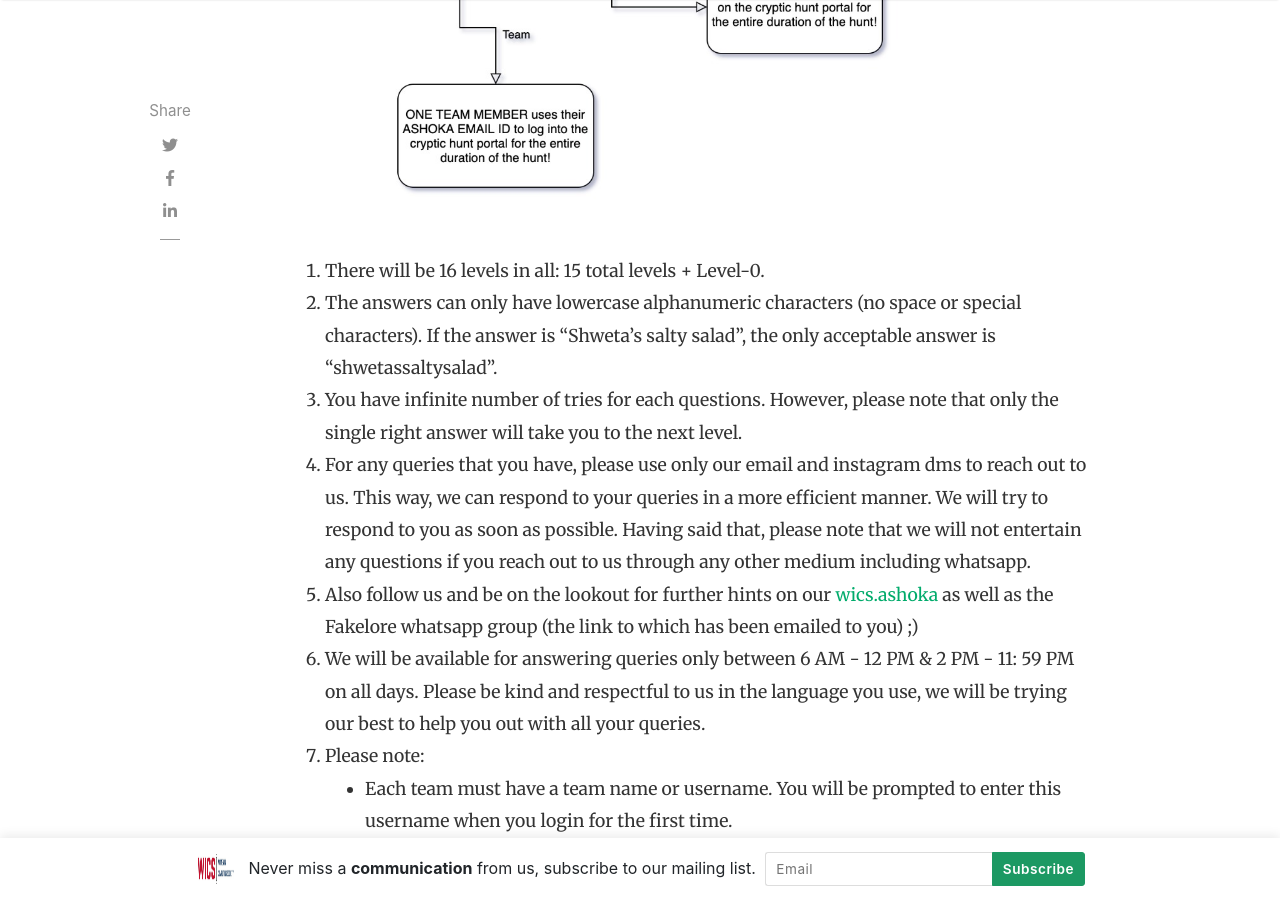
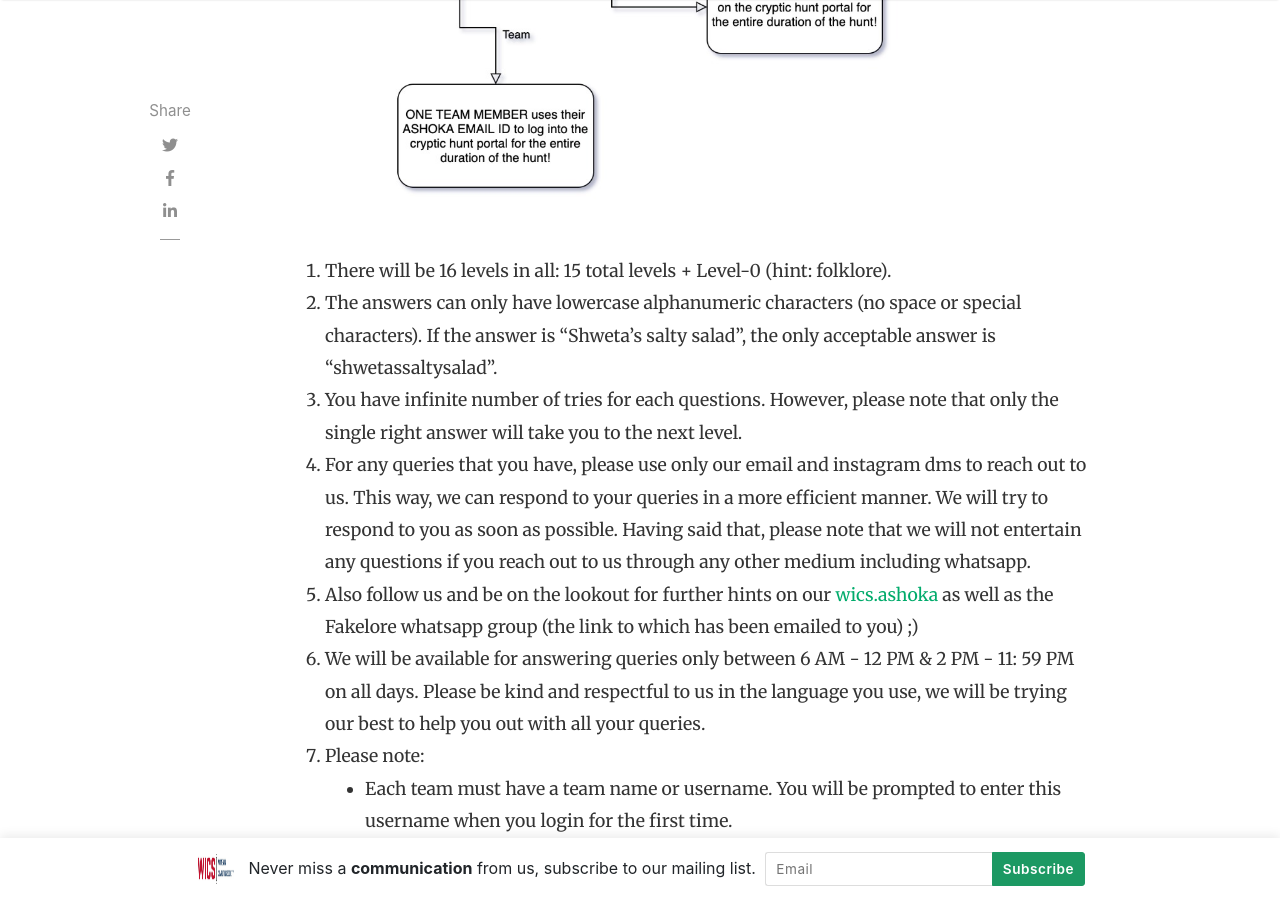
Before and after one commit to wics-ashoka/wics-ashoka.github.io, a Jekyll site: the page built from _posts/2021-09-17-cryptichuntfakelore.md, in a window 1280 px wide and 900 px high, scrolled down 1672 px. Built offline with Jekyll 4.4.1, drawn with Linux system fonts in a browser that asks for light colours; nearby versions of some CDN libraries; comment, search, counter and statistics services are not loaded.

Commit message:
Update 2021-09-17-cryptichuntfakelore.md

```diff
--- a/_posts/2021-09-17-cryptichuntfakelore.md
+++ b/_posts/2021-09-17-cryptichuntfakelore.md
@@ -23,7 +23,7 @@ Hello! This post contains instructional pointers for people who wish to particip
 
 ![Flowchart](../assets/images/Flowchart.jpeg)
 
-1. There will be 16 levels in all: 15 total levels + Level-0.
+1. There will be 16 levels in all: 15 total levels + Level-0 (hint: folklore).
 1. The answers can only have lowercase alphanumeric characters (no space or special characters). If the answer is "Shweta's salty salad", the only acceptable answer is "shwetassaltysalad".
 1. You have infinite number of tries for each questions. However, please note that only the single right answer will take you to the next level.
 1. For any queries that you have, please use only our email and instagram dms to reach out to us. This way, we can respond to your queries in a more efficient manner. We will try to respond to you as soon as possible. Having said that, please note that we will not entertain any questions if you reach out to us through any other medium including whatsapp.
```
